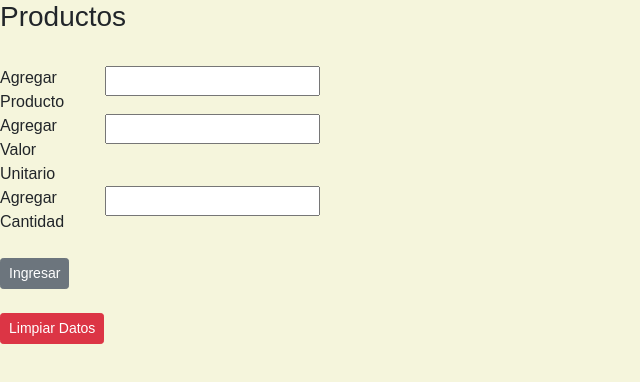
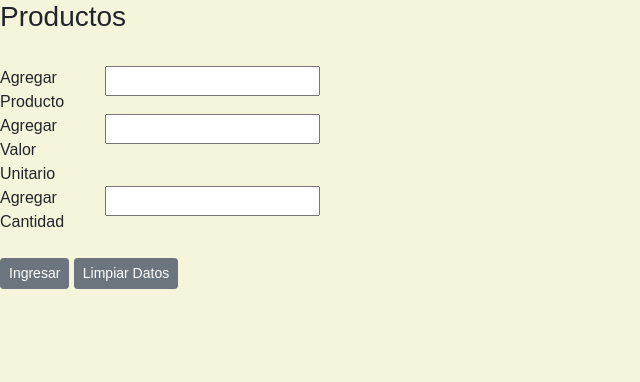
Before and after one commit to Mullerzjose/Prueba-12-01-2022, a plain HTML site: page ingreso.html in a window 1280 px wide. Shown: the whole page, without its empty margins (0-640 px from the left). Drawn offline with nearby package versions, Linux system fonts and the light colour scheme.

Commit message:
Update ingreso.html

```diff
--- a/ingreso.html
+++ b/ingreso.html
@@ -58,9 +58,8 @@
 
   <button class="btn btn-secondary btn-sm" onclick="ingresar();">Ingresar</button>
 
-  <br><br>
 
-  <button class="btn btn-danger btn-sm" onclick="resetear();">Limpiar Datos</button>
+  <button class="btn btn-secondary btn-sm" onclick="resetear();">Limpiar Datos</button>
 
 
   </body>
```
